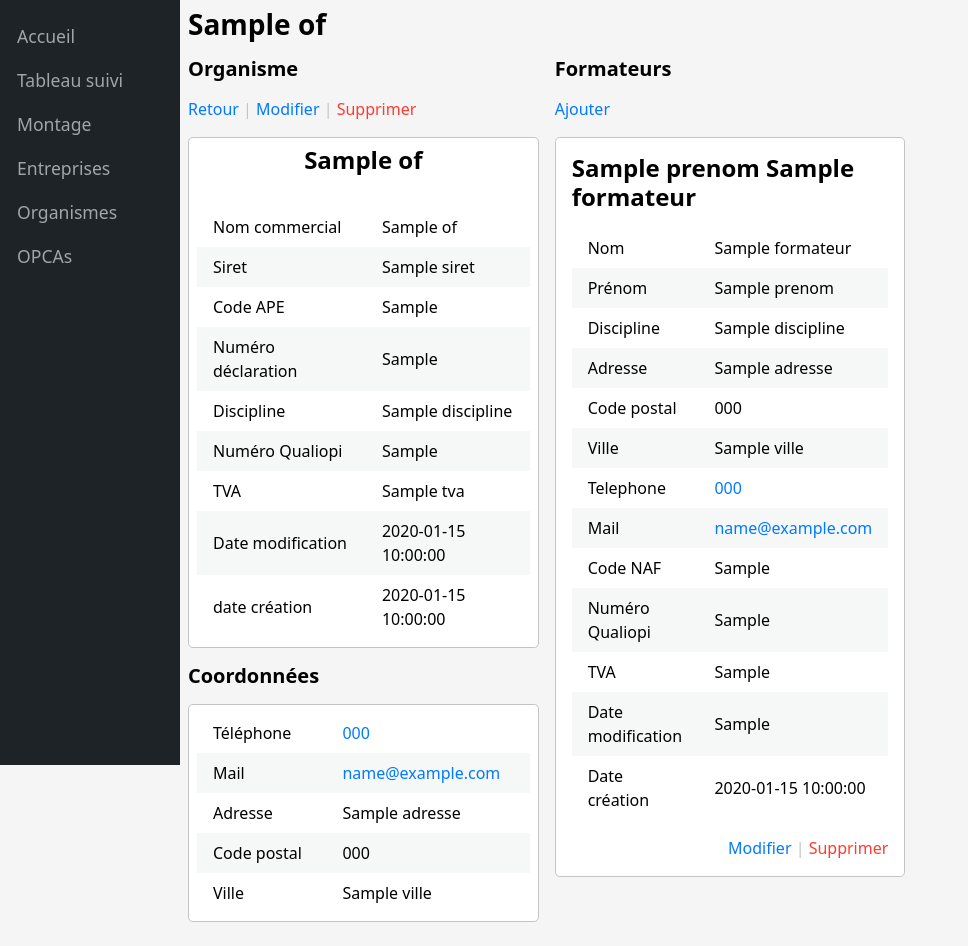
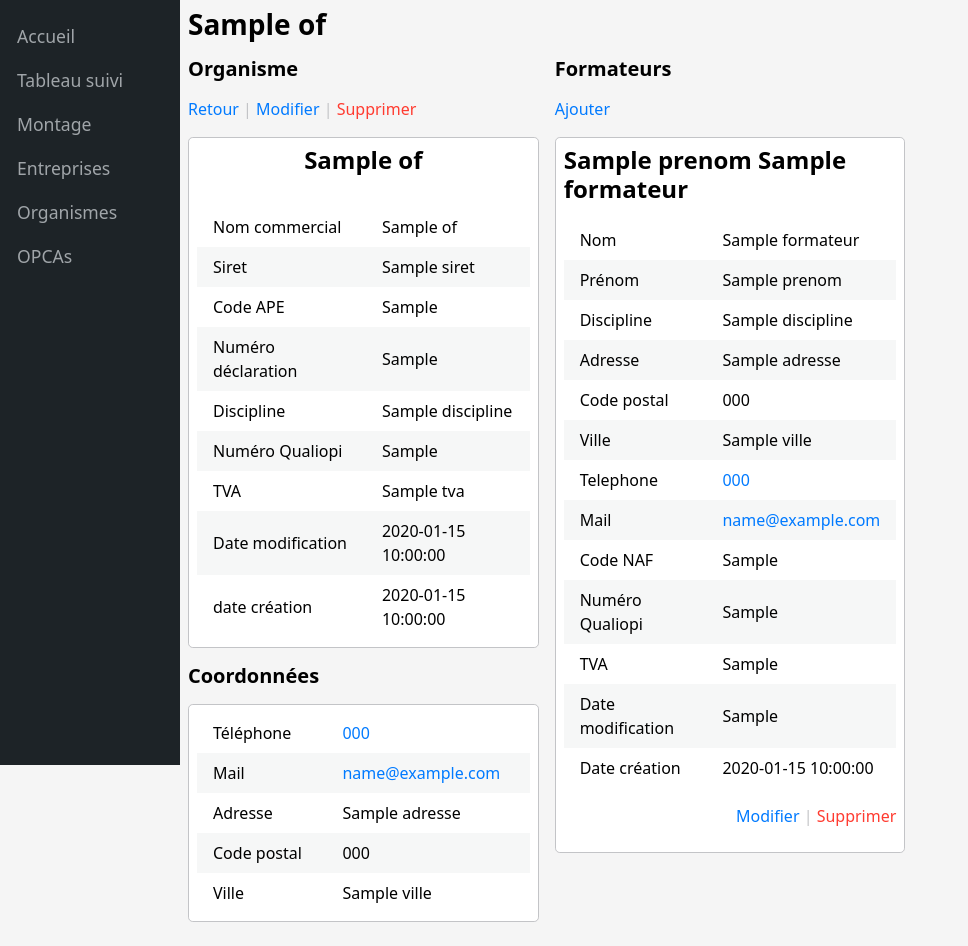
Before and after one commit to matthieu-marty/Formagest, a PHP site: the page made by views/OF.view.php in a window 1280 px wide. Shown: the part 35-981 px from the top of the page, without its empty margins (0-968 px from the left). Run offline with PHP 8.4, Linux system fonts and the light colour scheme; the template is opened without the code that fills it: most values are stand-ins (such as "Sample title", 1, 10 or a date in 2020); lists and menus that the app fills with data are empty; some libraries are stand-ins or nearby versions.

Commit message:
Refactor #8

```diff
--- a/views/OF.view.php
+++ b/views/OF.view.php
@@ -95,7 +95,7 @@ ob_start()
 
             <?php if (!empty($formateurs)) : ?>
                 <?php foreach ($formateurs as $formateur) : ?>
-                    <div class="col-lg-6 col-md-6 col-sm-12 bg-white border rounded p-2">
+                    <div class="col-lg-6 col-md-6 col-sm-12 bg-white border rounded p-1">
                         <h4><?= $formateur->getPrenom() . ' ' . $formateur->getNom(); ?></h4>
                         <div>
                             <table class="table-details">
@@ -154,7 +154,7 @@ ob_start()
                                     </tr>
                                 </tbody>
                             </table>
-                            <p class="text-border text-right mb-0 mt-1"><a href="<?= URL ?>formateurs/edit/<?= $formateur->getId(); ?>">Modifier</a> | <a href="<?= URL ?>formateurs/delete/<?= $formateur->getId(); ?>" onclick="return confirm ('Supprimer <?= $formateur->getNom() . $formateur->getPrenom() ?> ?')" class="red">Supprimer</a></p>
+                            <p class="text-border text-right mt-1"><a href="<?= URL ?>formateurs/edit/<?= $formateur->getId(); ?>">Modifier</a> | <a href="<?= URL ?>formateurs/delete/<?= $formateur->getId(); ?>" onclick="return confirm ('Supprimer <?= $formateur->getNom() . $formateur->getPrenom() ?> ?')" class="red">Supprimer</a></p>
                         </div>
                     </div>
                 <?php endforeach; ?>
--- a/views/entreprise.view.php
+++ b/views/entreprise.view.php
@@ -155,7 +155,7 @@ ob_start()
                                 </tr>
                             </tbody>
                         </table>
-                        <p class="text-border text-right mb-0 mt-1"><a href="<?= URL ?>effectifs/edit/<?= $effectif->getId(); ?>">Modifier</a> | <a href="<?= URL ?>effectifs/delete/<?= $effectif->getId(); ?>" onclick="return confirm ('Supprimer <?= $effectif->getNom() . $effectif->getPrenom() ?> ?')" class="red">Supprimer</a></p>
+                        <p class="text-border text-right mt-1"><a href="<?= URL ?>effectifs/edit/<?= $effectif->getId(); ?>">Modifier</a> | <a href="<?= URL ?>effectifs/delete/<?= $effectif->getId(); ?>" onclick="return confirm ('Supprimer <?= $effectif->getNom() . $effectif->getPrenom() ?> ?')" class="red">Supprimer</a></p>
                     </div>
                 <?php endforeach; ?>
             <?php else : ?>
```
Also changed, not shown: public/style/formagest.css (+7 -31 lines).
